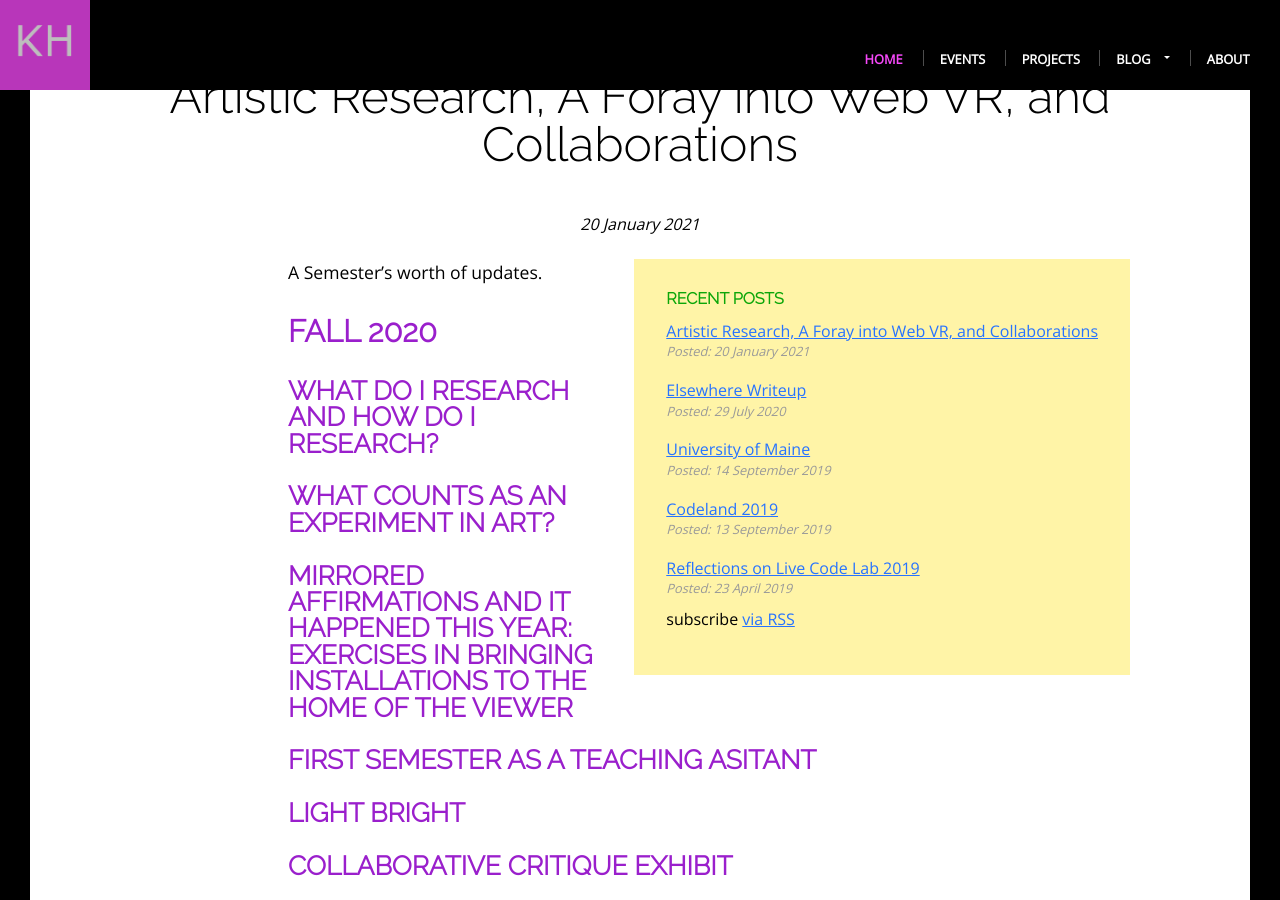
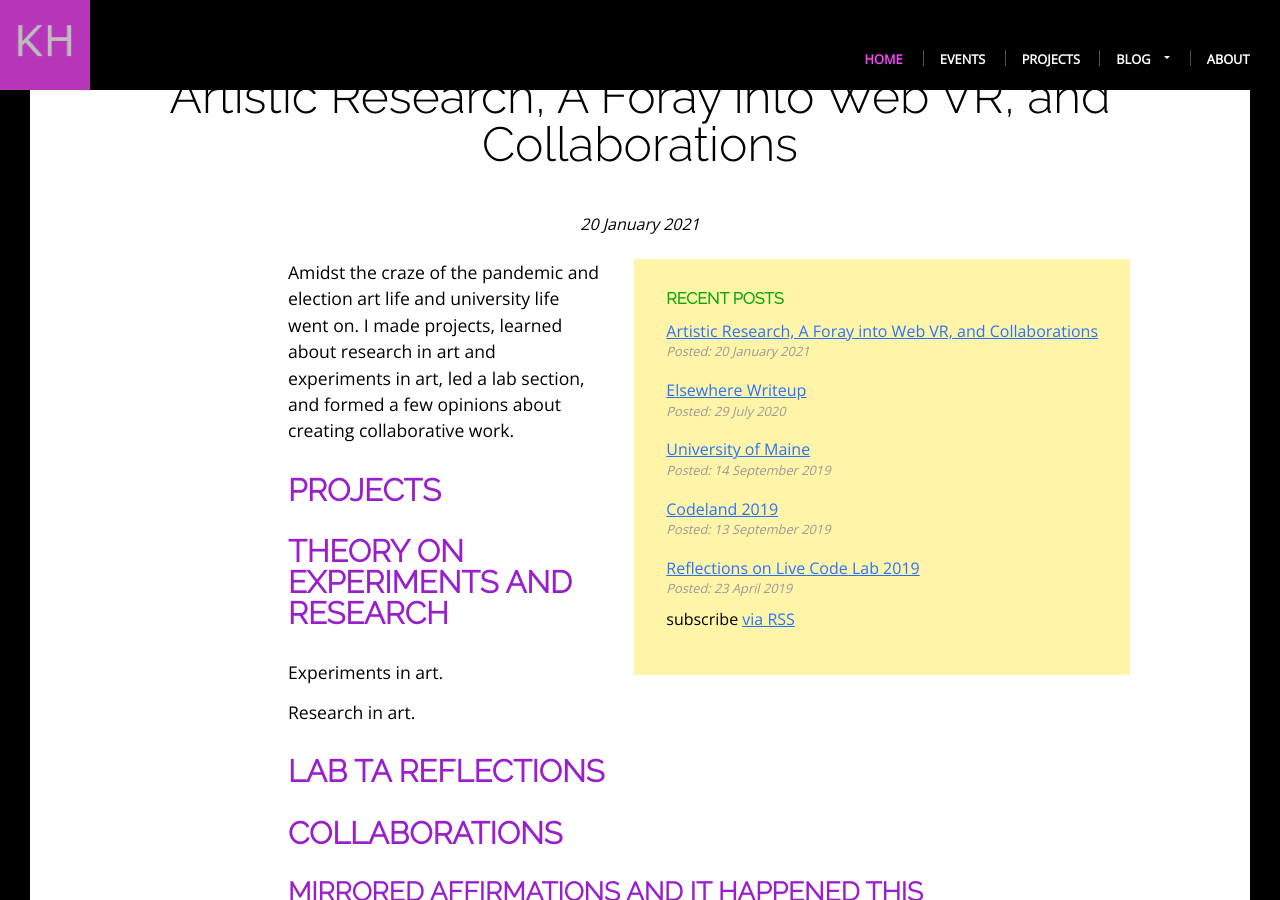
Before and after one commit to khoeger/khoeger.github.io, a Jekyll site: the page built from _posts/2021-01-20-artistic-research-web-vr-collaborations.md, in a window 1280 px wide and 900 px high, scrolled down 468 px. Built offline with Jekyll 4.4.1, drawn with Linux system fonts in a browser that asks for light colours; some of the changed text lies outside the part shown.

Commit message:
Added preliminary blog post text'

```diff
--- a/_posts/2021-01-20-artistic-research-web-vr-collaborations.md
+++ b/_posts/2021-01-20-artistic-research-web-vr-collaborations.md
@@ -8,17 +8,21 @@ postFooter:
 published: true
 ---
 
-A Semester's worth of updates.
+Amidst the craze of the pandemic and election art life and university life went on. I made projects, learned about research in art and experiments in art, led a lab section, and formed a few opinions about creating collaborative work.
 
-## Fall 2020
+## Projects
 
-### What do I research and how do I research?
+## Theory on Experiments and Research
+Experiments in art.
 
-### What counts as an Experiment in Art?
+Research in art.
+## Lab TA Reflections
+## Collaborations
+
 
 ### Mirrored Affirmations and It Happened This Year: Exercises in bringing installations to the home of the viewer
 
-### First Semester as a Teaching Asitant
+### First Semester as a Teaching Assistant
 
 ### Light Bright
 
```
